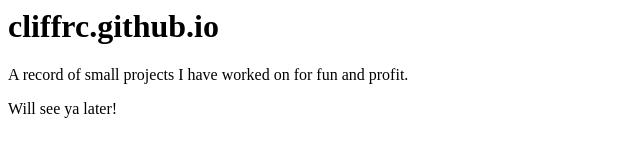
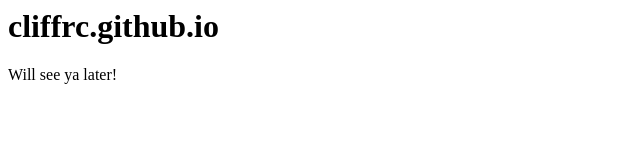
Before and after one commit to cliffrc/cliffrc.github.io, a plain HTML site: page index.html in a window 1280 px wide. Shown: the whole page, without its empty margins (0-640 px from the left). Drawn offline with Linux system fonts and the light colour scheme.

Commit message:
Update index.html

```diff
--- a/index.html
+++ b/index.html
@@ -1,6 +1,4 @@
 
 <h1>cliffrc.github.io</h1>
 
-<p>A record of small projects I have worked on for fun and profit.</p>
-
 <p>Will see ya later!</p<
```
